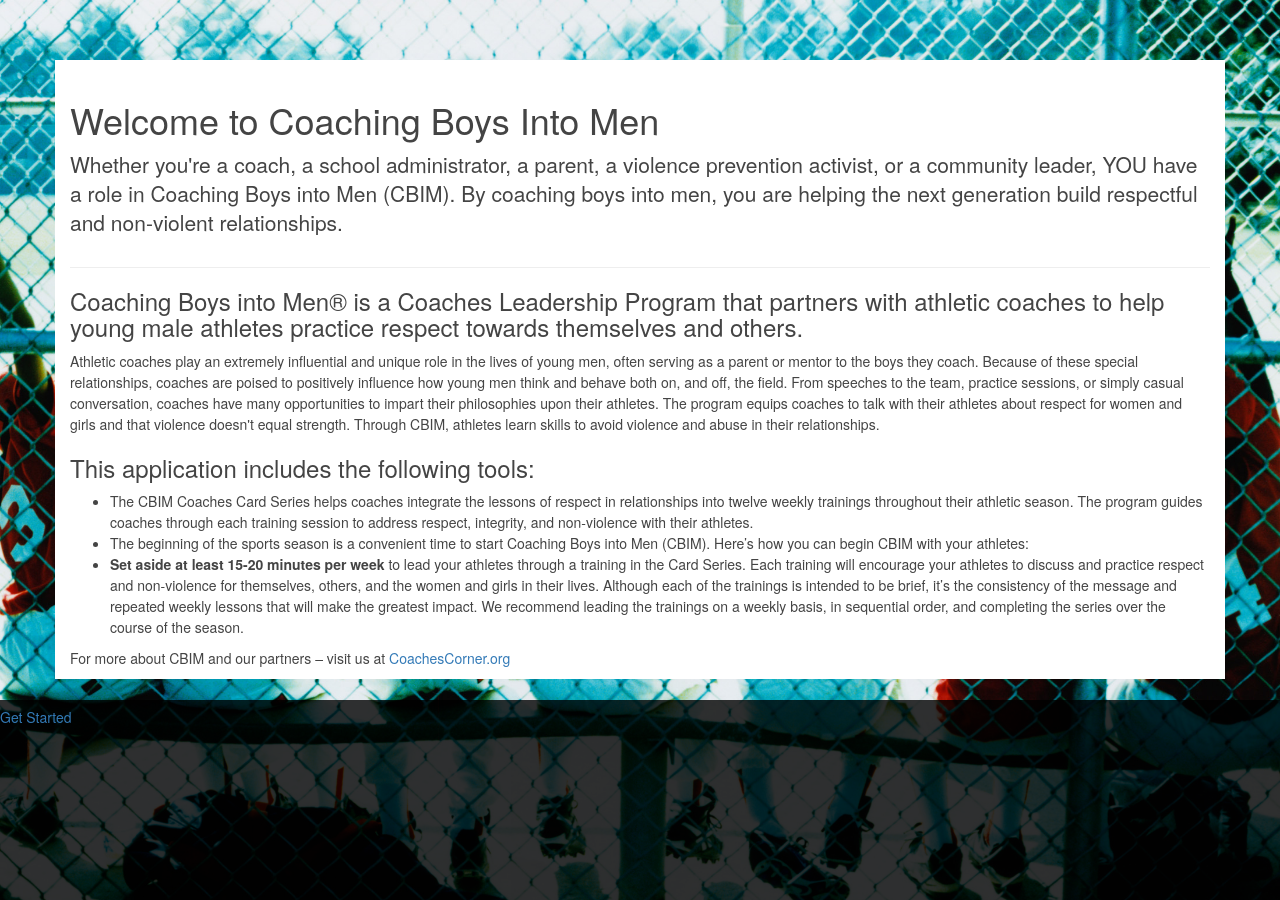
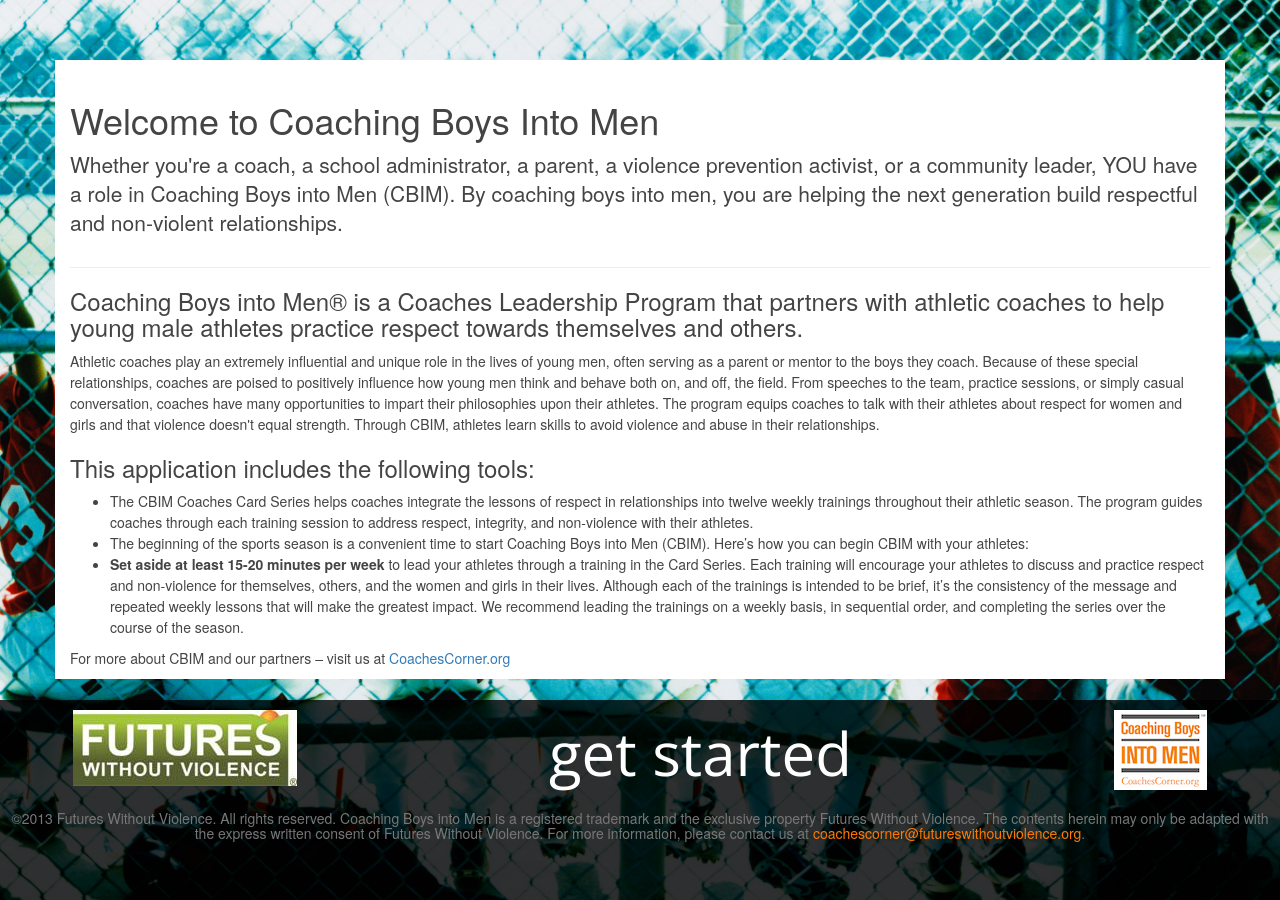
Before and after one commit to cbim/coachesdvhackathon, a Jekyll site: the page built from about.html, in a window 1280 px wide. Built offline with Jekyll 4.4.1, drawn with Linux system fonts in a browser that asks for light colours; nearby versions of some CDN libraries.

Commit message:
Update the footer on the about page

```diff
--- /dev/null
+++ b/_includes/themes/coaches/footer.html
@@ -0,0 +1,6 @@
+<div id= "bottomBar" style="padding:10px;">
+  <img src="{{ ASSET_PATH }}/img/futures_without_violence_logo.jpg" class="futures-logo"/>
+  <a href="cards.html" class='start-cards'><h5 class="get-started">Get Started</h5></a>
+  <img src="{{ ASSET_PATH }}/img/cbim_logo.png" class="cbim-logo"/>
+  <h5 class="text-muted copyright">&copy;2013 Futures Without Violence. All rights reserved. Coaching Boys into Men is a registered trademark and the exclusive property Futures Without Violence. The contents herein may only be adapted with the express written consent of Futures Without Violence. For more information, please contact us at <a href="mailto:coachescorner@futureswithoutviolence.org">coachescorner@futureswithoutviolence.org</a>.</h5>
+</div>
--- a/about.html
+++ b/about.html
@@ -37,8 +37,4 @@
   </p>
 </div>
 
-<a href="cards.html" class='start-cards'>
-  <div id= "bottomBar">
-    <h5>Get Started</h5>
-  </div>
-</a>
+{% include themes/coaches/footer.html %}
```
Also changed, not shown: index.html (+1 -6 lines).
